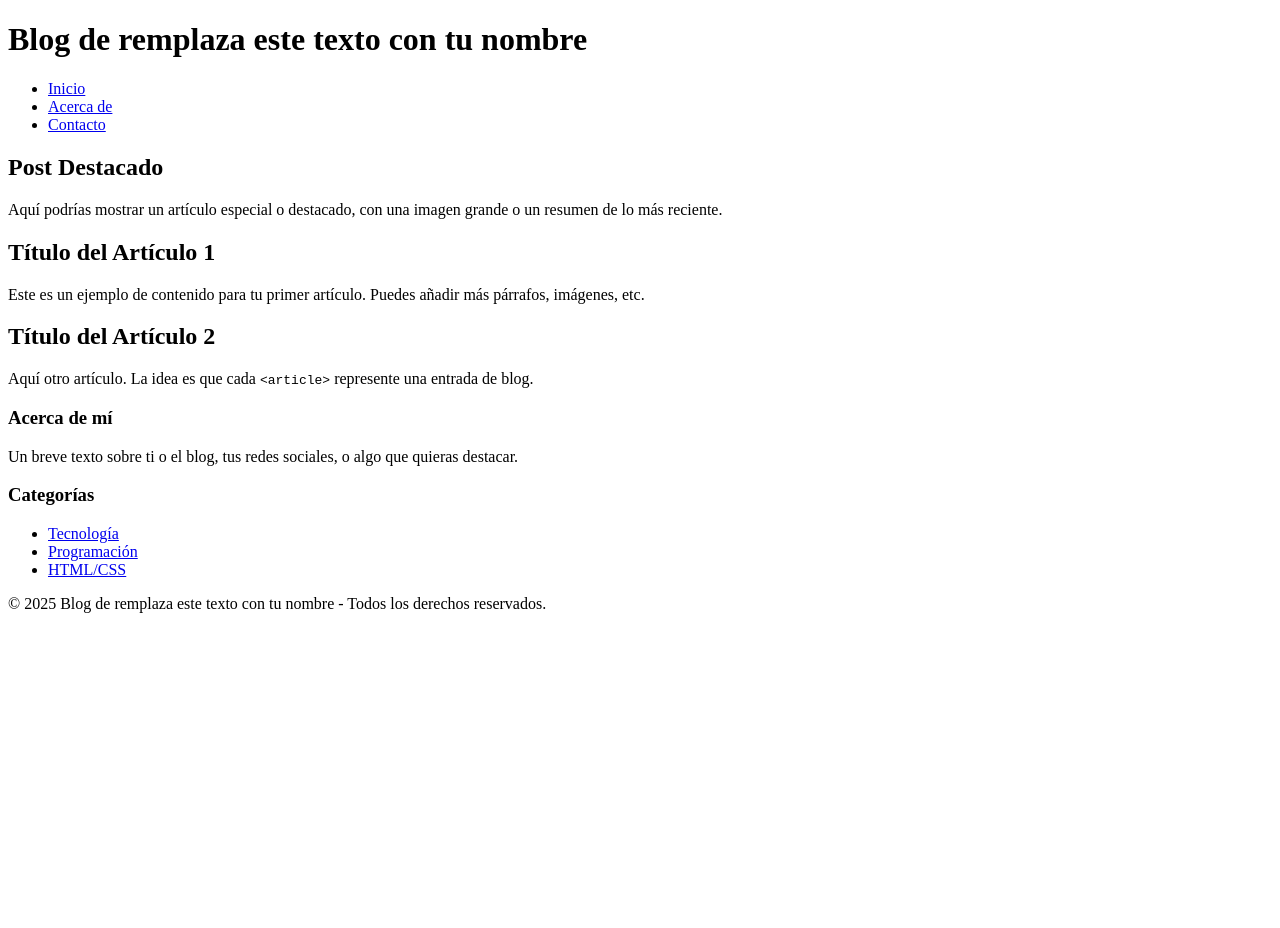
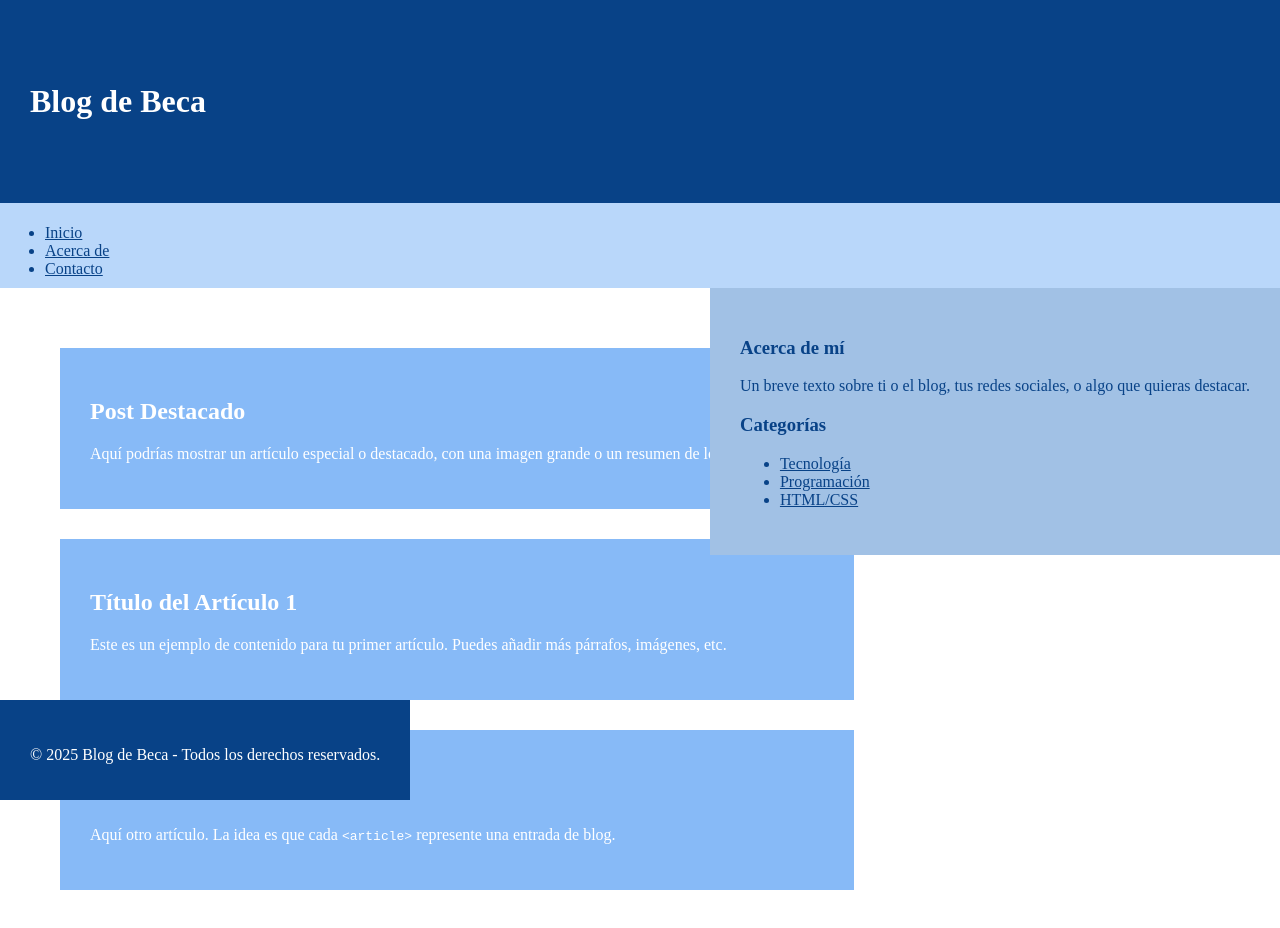
Before and after one commit to rebe3104/maquetacionRebeca, a plain HTML site: page index.html in a window 1280 px wide. Before the commit the page ends 800 px from the top, so only its background shows below. Drawn offline with Linux system fonts and the light colour scheme.

Commit message:
CSS primer intento

```diff
--- a/index.html
+++ b/index.html
@@ -3,17 +3,67 @@
 <head>
   <meta charset="UTF-8">
   <meta name="viewport" content="width=device-width, initial-scale=1.0">
-  <title>Blog de remplaza este texto con tu nombre</title>
+  <title>Blog de Beca</title>
   <style>
     /* Aqui va el código CSS */
-
+	  *{
+		  box-sizing: border-box;
+	  }
+	  body{
+		  padding: 0;
+		  margin: 0;
+		  color: white;
+	  }
+	  header{
+		  background-color: #084287;
+		  line-height: 100px;
+		  padding: 30px;
+	  }
+	  nav{
+		  background-color: #B9D7FA;
+		  height: 85px;
+		  color: #084287;
+		  padding: 5px;
+	  }
+	  a{
+		  color: #084287;
+	  }
+	  main {
+		  background-color: white;
+		  padding: 30px;
+		  position: relative;
+	  }
+	  section {
+		  width: 70%;
+	  }
+	  aside {
+		  wigth: 30%;
+		  position: absolute;
+		  right: 0px;
+		  top: 0px;
+		  background-color: #A1C1E5;
+		  padding: 30px;
+		  color: #084287;
+	  }
+	  article{
+		  background-color: #87BAF7;
+		  padding: 30px;
+		  margin:30px;
+	  }
+	  footer{
+		  background-color: #084287;
+		  padding: 30px;
+		  height: 100px;
+		  position: fixed;
+		  bottom: 0;
+	  }
   </style>
 </head>
 <body>
 
   <!-- Encabezado con el título del blog -->
   <header>
-    <h1>Blog de remplaza este texto con tu nombre</h1>
+    <h1>Blog de Beca</h1>
   </header>
 
   <!-- Menú de navegación principal -->
@@ -70,7 +120,7 @@
 
   <!-- Pie de página -->
   <footer>
-    <p>&copy; 2025 Blog de remplaza este texto con tu nombre - Todos los derechos reservados.</p>
+    <p>&copy; 2025 Blog de Beca - Todos los derechos reservados.</p>
   </footer>
 
 </body>
```
